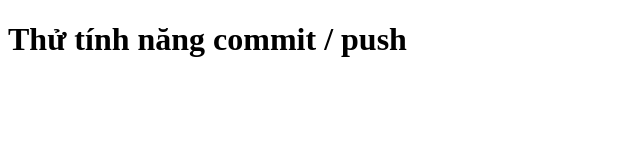
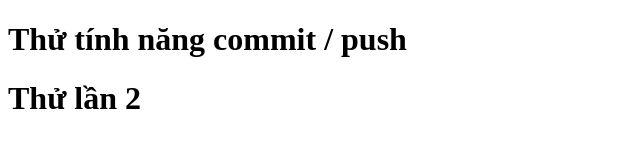
Before and after one commit to Hieudevnekkk/pigi, a plain HTML site: page index.html in a window 1280 px wide. Shown: the whole page, without its empty margins (0-640 px from the left). Drawn offline with Linux system fonts and the light colour scheme.

Commit message:
thu commit lan 2

```diff
--- a/index.html
+++ b/index.html
@@ -7,5 +7,6 @@
 </head>
 <body>
     <h1>Thử tính năng commit / push</h1>
+    <h1>Thử lần 2</h1>
 </body>
 </html>
```
